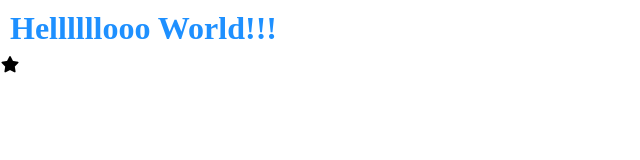
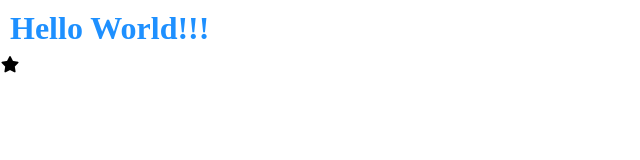
Before and after one commit to Craziestdamo/pantry-proxy-api, a plain HTML site: page index.html in a window 1280 px wide. Shown: the whole page, without its empty margins (0-640 px from the left). Drawn offline with Linux system fonts and the light colour scheme.

Commit message:
hello world

```diff
--- a/index.html
+++ b/index.html
@@ -19,7 +19,7 @@
     <link rel="stylesheet" href="style.css">
 </head>
 <body>
-     <h1 class="test">Hellllllooo World!!!</h1>
+     <h1 class="test">Hello World!!!</h1>
      <i class="fa fa-star"></i>
      <!-- Script -->
      <script src="script.js"></script>
```
